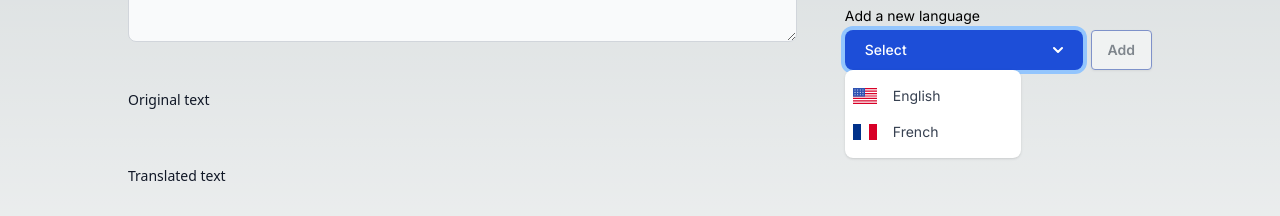
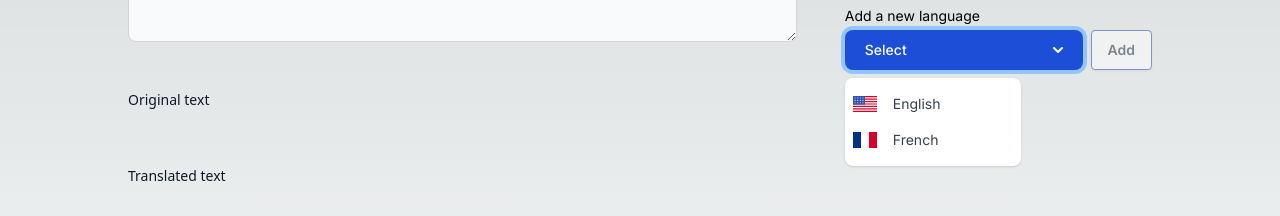
Before and after one commit to seren5240/experiment, a Next.js app in the folder web/: page / in a window 1280 px wide. Both pictures are taken after a click on the button "Select". Shown: the part 184-400 px from the top of the page. Built offline with nearby package versions, Linux system fonts and the light colour scheme; no server answers.

Commit message:
little separation

```diff
--- a/web/components/dropdown.tsx
+++ b/web/components/dropdown.tsx
@@ -45,7 +45,7 @@ export const Dropdown = ({
 
         <div
           className={`z-10 bg-white divide-y divide-gray-100 rounded-lg shadow w-44 dark:bg-gray-700 ${
-            open ? "absolute" : "hidden"
+            open ? "absolute mt-2" : "hidden"
           }`}
           role="menu"
         >
```
